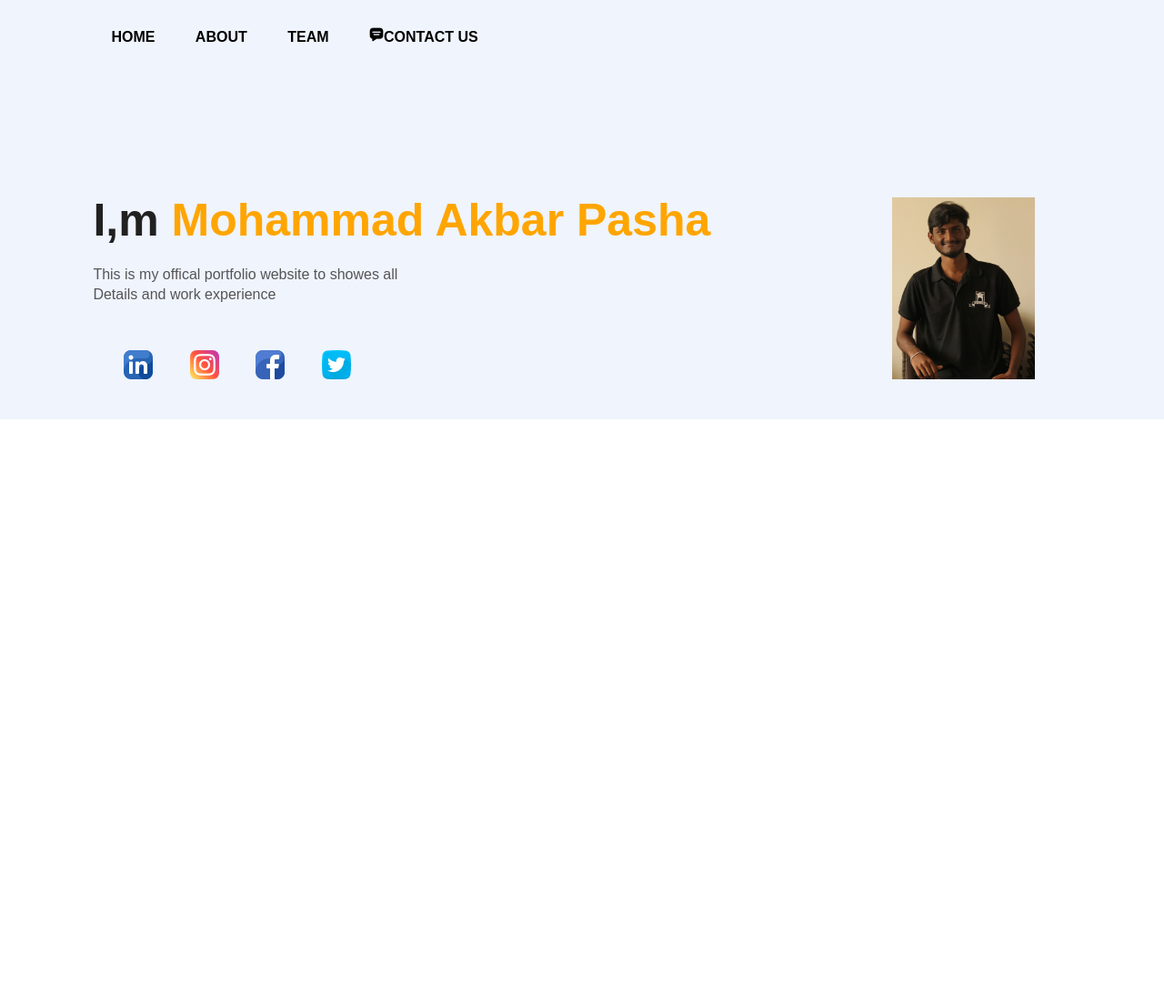
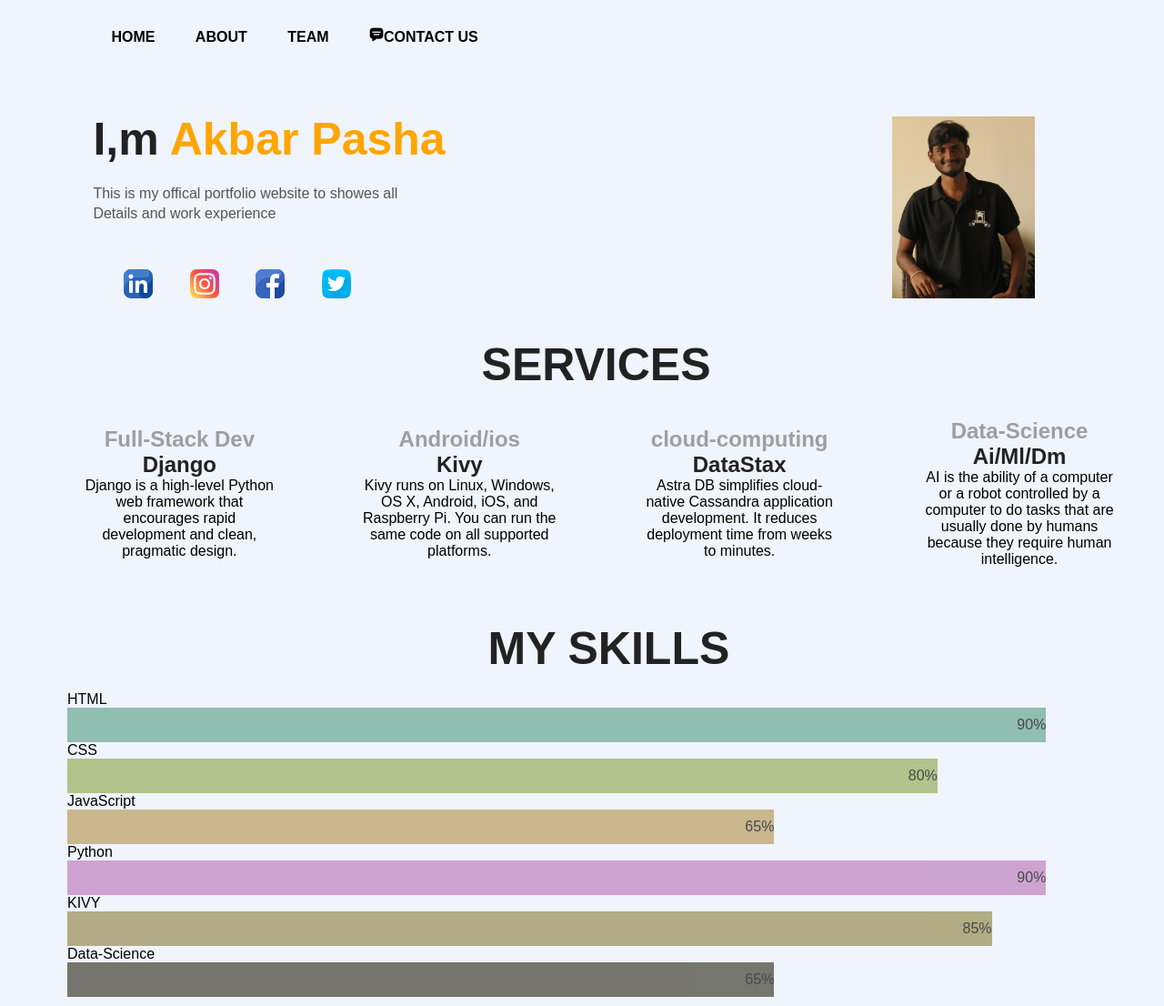
Before and after one commit to Akbar-2001/my-first-static-web-app, a plain HTML site: page src/index.html in a window 1280 px wide. Shown: the whole page at 91% size. Before the commit the page ends 800 px from the top, so only its background shows below. Drawn offline with Linux system fonts and the light colour scheme.

Commit message:
update 7

```diff
--- a/src/index.html
+++ b/src/index.html
@@ -6,7 +6,7 @@
   <meta http-equiv="X-UA-Compatible" content="IE=edge">
   <meta name="viewport" content="width=device-width, initial-scale=1.0">
   <link rel="stylesheet" href="styles.css">
-  <title>D3AS</title>
+  <title>FUNKY</title>
 
 </head>
 <body>
@@ -22,7 +22,7 @@
     </nav>
 
     <div class="detel">
-      <h1>I,m <span>Mohammad Akbar Pasha</span></h1>
+      <h1>I,m <span>Akbar Pasha</span></h1>
       <p>This is my offical portfolio website to showes all
         <br> Details and work experience
       </p>
@@ -31,6 +31,63 @@
       <a href="https://www.facebook.com/akbarpasha.mhod/" target="_blank"><img src="images/facebook.png" ></a>
       <a href="https://twitter.com/Akbarpa31745253" target="_blank"><img src="images/twitter.png" ></a>
       <img src="images/ak.jpg" class="shape">
+      <br>
+    <div class="pos">
+      <label> <span>SERVICES</span> </label>
+    </div>
+    </div>
+  </div>
+
+  <div class="container">
+    <div class="box">
+      <h3>Full-Stack Dev</h3>
+      <h4>Django</h4>
+      <p>Django is a high-level Python web framework that encourages rapid development and clean, pragmatic design.
+      </div>
+    <div class="box">
+      <h3>Android/ios</h3>
+      <h4>Kivy</h4>
+      <p>Kivy runs on Linux, Windows, OS X, Android, iOS, and Raspberry Pi. You can run the same code on all supported platforms.</p>
+    </div>
+    <div class="box">
+      <h3>cloud-computing </h3>
+      <h4>DataStax</h4>
+      <p>Astra DB simplifies cloud-native Cassandra application development. It reduces deployment time from weeks to minutes.</p>
+    </div>
+    <div class="box">
+      <h3>Data-Science</h3>
+      <h4>Ai/Ml/Dm</h4>
+      <p>AI is the ability of a computer or a robot controlled by a computer to do tasks that are usually done by humans because they require human intelligence.</p>
+    </div>
+  </div>
+
+  <div class="container1">
+    <div class="box">
+      <div class="pos">
+        <label> <span>MY SKILLS</span> </label>
+      </div>
+      <br>
+      <section>
+
+        <p>HTML</p>
+          <div class="skills html">90%</div>
+
+        <p>CSS</p>
+          <div class="skills css">80%</div>
+
+        <p>JavaScript</p>
+          <div class="skills js">65%</div>
+
+        <p>Python</p>
+          <div class="skills python">90%</div>
+
+        <p>KIVY</p>
+        <div class="skills kivy">85%</div>
+
+        <p>Data-Science</p>
+        <div class="skills DataScience">65%</div>
+
+      </section>
     </div>
   </div>
 
--- a/src/styles.css
+++ b/src/styles.css
@@ -2,12 +2,12 @@
   margin: 0;
   padding: 0;
   font-family: sans-serif;
+  background: #eff4fd;
 }
 .hero{
   position: relative;
   width: auto;
   height: auto;
-  background: #eff4fd;
 }
 nav{
   display: flex;
@@ -32,7 +32,7 @@ nav ul li a:hover{
 }
 .detel{
   margin-left: 8%;
-  margin-top: 15%;
+  margin-top: 08%;
 }
 .detel h1{
   font-size: 50px;
@@ -42,6 +42,20 @@ nav ul li a:hover{
 }
 span{
   color: orange;
+}
+.detel label{
+  font-size: 50px;
+  color: #000;
+  font-weight: bold;
+  background: 0;
+  padding: 15px;
+}
+.detel .pos label {
+  margin-left: 35%;
+  margin-top: -20%;
+}
+.detel label span{
+  color: #222;
 }
 .detel p{
   color: #555;
@@ -59,3 +73,83 @@ span{
 .shape{
   height: 200px;
 }
+.container{
+  width: auto;
+  height: auto;
+  margin: 0 auto;
+  display: grid;
+  align-items: center;
+  grid-template-columns: repeat(auto-fit, minmax(280px, 1fr));
+  grid-gap: 10px;
+  padding: 10px;
+  box-sizing: border-box;
+  width: auto;
+  height: auto;
+  min-height: 20vh;
+  font-family: 'ubuntu', sans-serif;
+  margin-left: 3%;
+}
+.container .box{
+  position: relative;
+  padding: 20px 40px 40px;
+  text-align: center;
+  overflow: hidden;
+  border-radius: 20px;
+}
+.container .box h3{
+  position: relative;
+  margin: 0;
+  padding: 0;
+  font-size: 100px;
+  z-index: 1;
+  opacity: 0.4;
+  color: #222;
+  font-size: 24px;
+}
+.container .box h4{
+  margin: 0;
+  padding: 0;
+  color: #222;
+  font-size: 24px;
+}
+.skills {
+  text-align: right;
+  padding-top: 10px;
+  padding-bottom: 10px;
+}
+.python {width: 90%;opacity: 0.7; background-color: #c082c0;}
+.html {width: 90%;opacity: 0.7; background-color: #68a891;}
+.css {width: 80%;opacity: 0.7; background-color: #99af5c;}
+.js {width: 65%;opacity: 0.7; background-color: #bb9e60;}
+.kivy {width: 85%;opacity: 0.7; background-color: #998e53;}
+.DataScience {width: 65%;opacity: 0.7; background-color: #424131;}
+
+.container1{
+  width: 1200px;
+  height: auto;
+  margin: 0 auto;
+  display: grid;
+  align-items: center;
+  grid-template-columns: repeat(auto-fit, minmax(280px, 1fr));
+  grid-gap: 10px;
+  padding: 10px;
+  box-sizing: border-box;
+  width: auto;
+  height: auto;
+  min-height: 20vh;
+  font-family: 'ubuntu', sans-serif;
+  margin-left: 5%;
+}
+.container1 label{
+  font-size: 50px;
+  color: #000;
+  font-weight: bold;
+  padding: 20px;
+}
+.container1 .pos label {
+  margin-left: 37%;
+  margin-top: -10%;
+}
+.container1 label span{
+  color: #222;
+}
```
